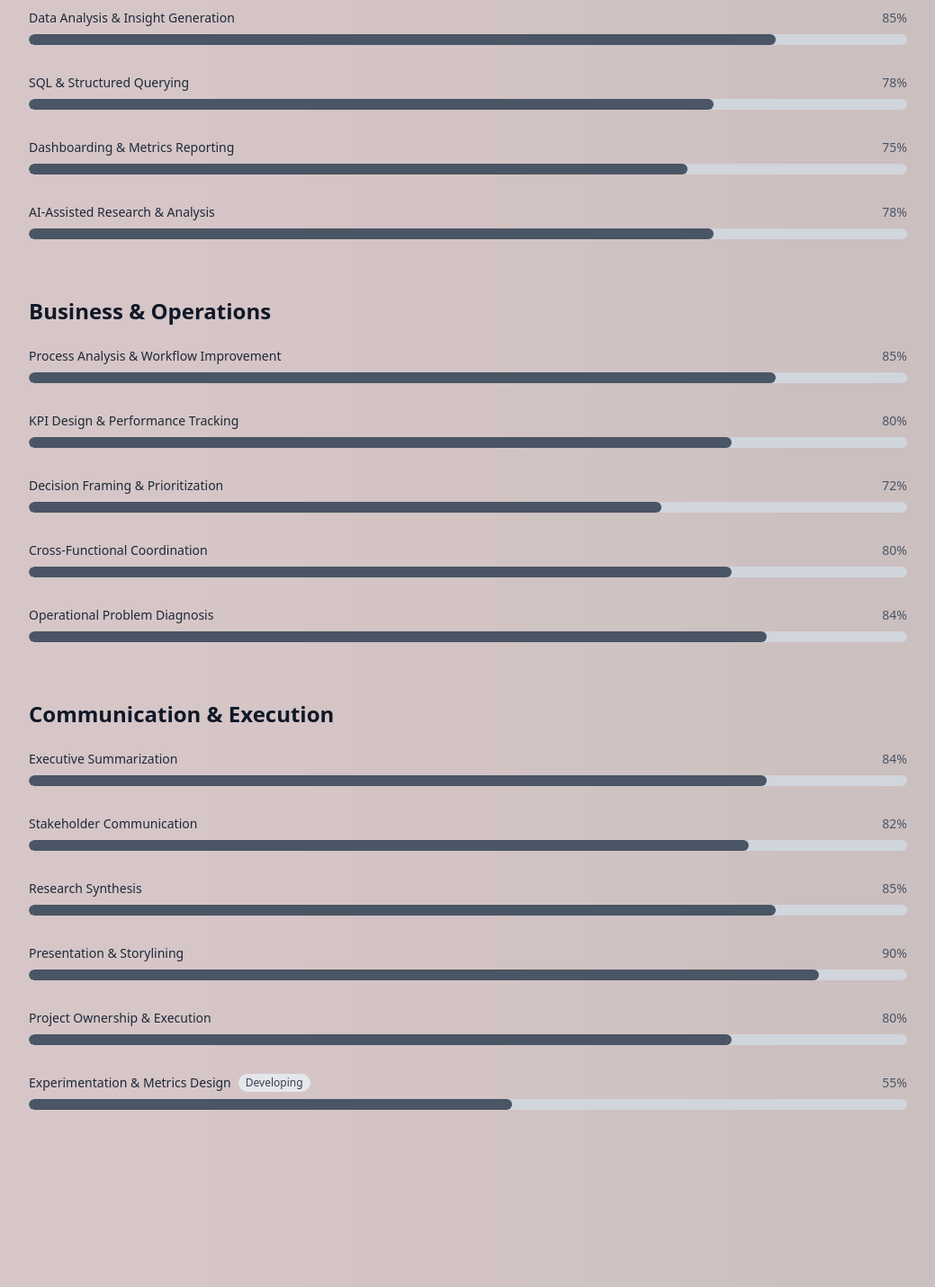
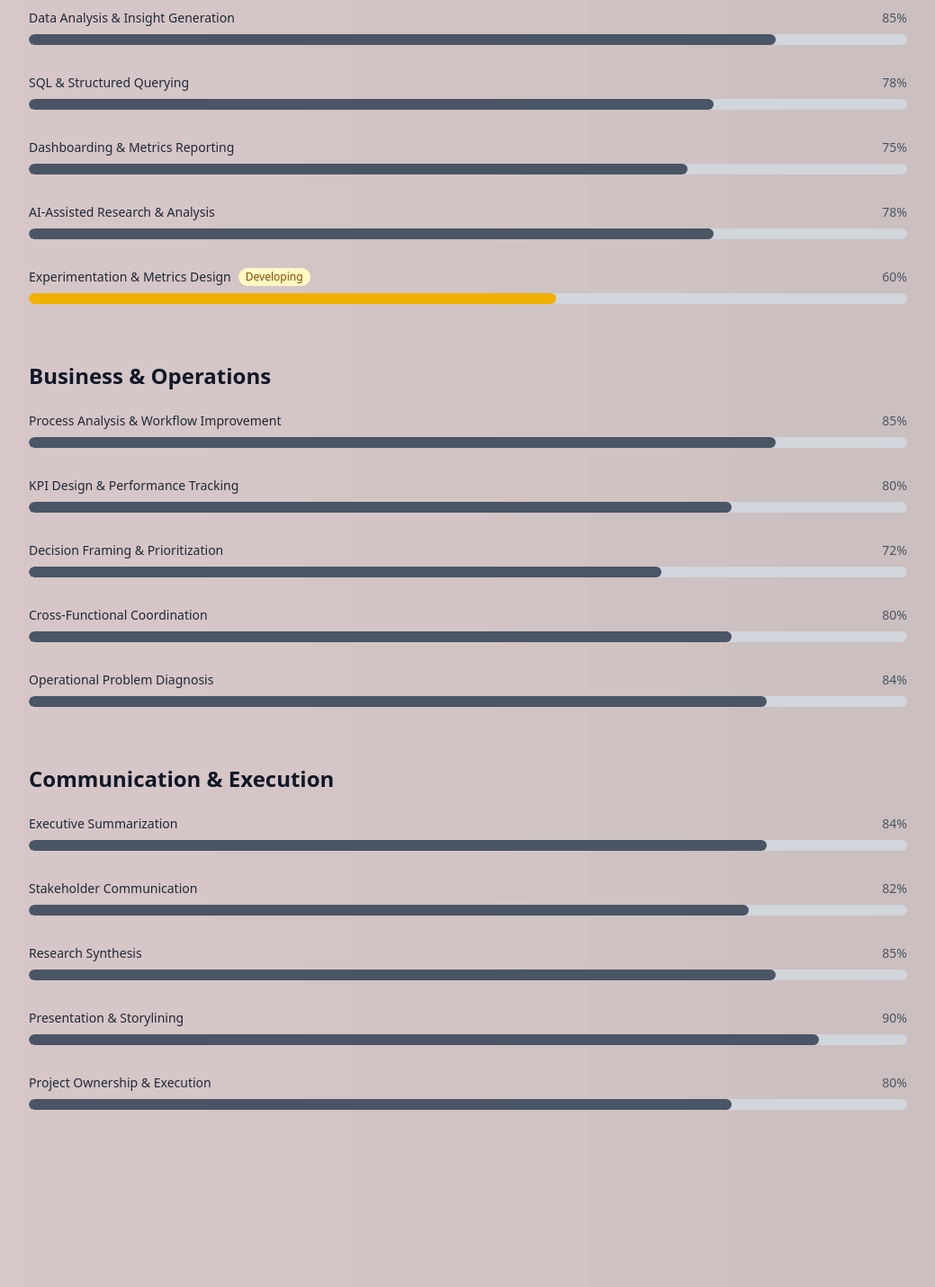
Before and after one commit to aparna534/portfolio, a Next.js app: page / in a window 1280 px wide. Shown: the part 1114-2545 px from the top of the page at 90% size, without its empty margins (120-1159 px from the left). Built offline with nearby package versions, Linux system fonts and the light colour scheme.

Commit message:
Update About section with polished MBB-ready content

```diff
--- a/app/components/Skills.tsx
+++ b/app/components/Skills.tsx
@@ -27,6 +27,13 @@ export default function Skills() {
         <SkillBar title="Dashboarding & Metrics Reporting" value={75} />
         <SkillBar title="AI-Assisted Research & Analysis" value={78} />
 
+        {/* developing skill */}
+        <SkillBar
+          title="Experimentation & Metrics Design"
+          value={60}
+          note="Developing"
+          isDeveloping={true}
+        />
 
         {/* ================= PRODUCT & BUSINESS SKILLS ================= */}
         <h2 className="text-2xl font-bold mt-16 mb-6 text-gray-900">
@@ -39,6 +46,7 @@ export default function Skills() {
         <SkillBar title="Cross-Functional Coordination" value={80} />
         <SkillBar title="Operational Problem Diagnosis" value={84} />
 
+        {/* ================= COMMUNICATION & EXECUTION ================= */}
         <h2 className="text-2xl font-bold mt-16 mb-6 text-gray-900">
           Communication & Execution
         </h2>
@@ -49,13 +57,6 @@ export default function Skills() {
         <SkillBar title="Presentation & Storylining" value={90} />
         <SkillBar title="Project Ownership & Execution" value={80} />
 
-        {/* developing skill */}
-        <SkillBar
-          title="Experimentation & Metrics Design"
-          value={55}
-          note="Developing"
-        />
-
       </div>
     </section>
   );
@@ -63,15 +64,14 @@ export default function Skills() {
 
 /* ---------------- COMPONENT ---------------- */
 
-function SkillBar({
-  title,
-  value,
-  note,
-}: {
+interface SkillBarProps {
   title: string;
   value: number;
   note?: string;
-}) {
+  isDeveloping?: boolean;
+}
+
+function SkillBar({ title, value, note, isDeveloping }: SkillBarProps) {
   return (
     <div className="mb-8">
 
@@ -84,7 +84,13 @@ function SkillBar({
 
           {/* OPTIONAL NOTE */}
           {note && (
-            <span className="text-xs px-2 py-0.5 rounded-full bg-gray-200 text-gray-700">
+            <span
+              className={`text-xs px-2 py-0.5 rounded-full font-medium ${
+                isDeveloping
+                  ? "bg-yellow-100 text-yellow-800"
+                  : "bg-gray-200 text-gray-700"
+              }`}
+            >
               {note}
             </span>
           )}
@@ -98,7 +104,9 @@ function SkillBar({
       {/* BAR */}
       <div className="w-full h-3 bg-gray-300 rounded-full overflow-hidden">
         <div
-          className="h-full bg-gray-600 rounded-full transition-all duration-500"
+          className={`h-full rounded-full transition-all duration-500 ${
+            isDeveloping ? "bg-yellow-500" : "bg-gray-600"
+          }`}
           style={{ width: `${value}%` }}
         />
       </div>
```
